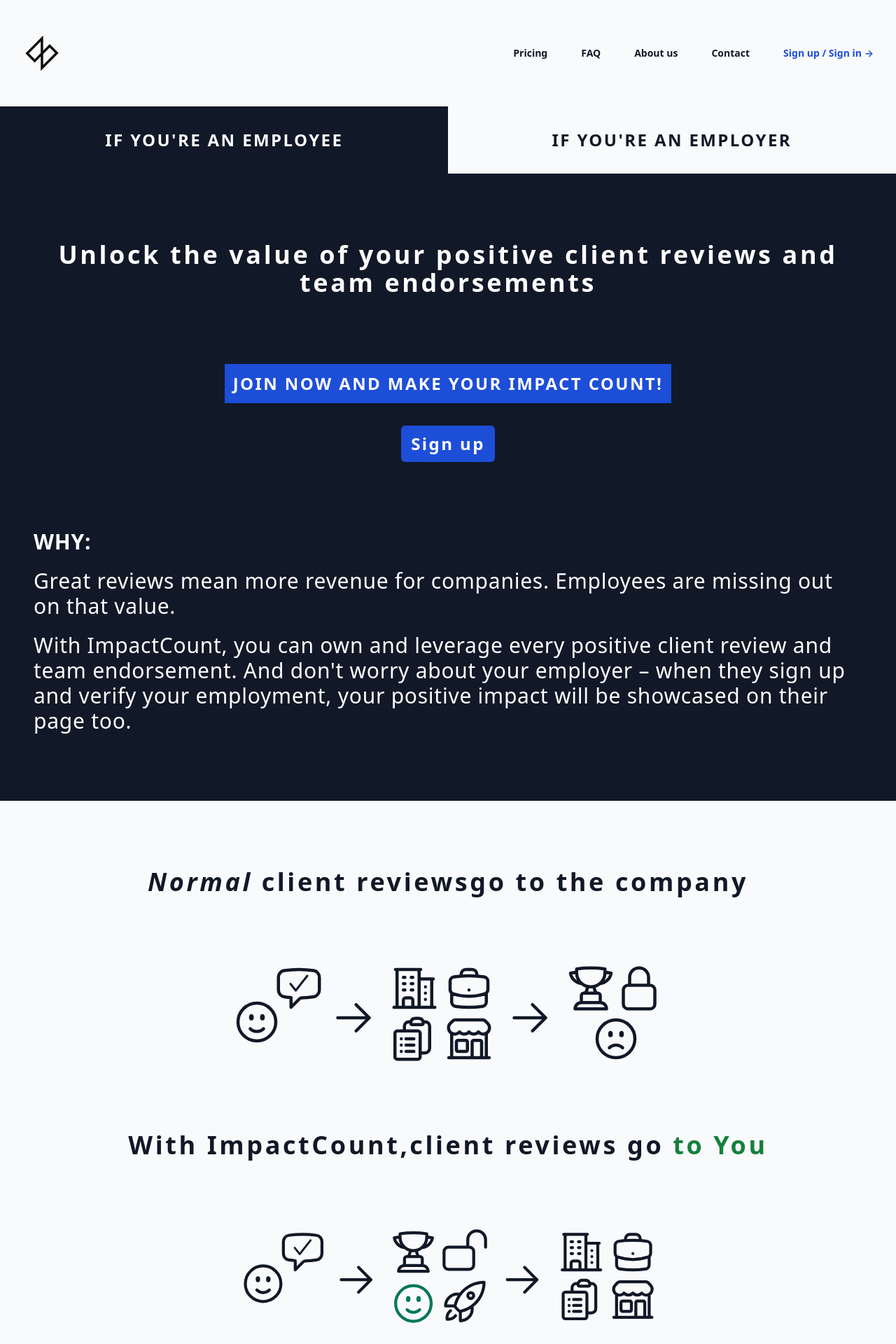
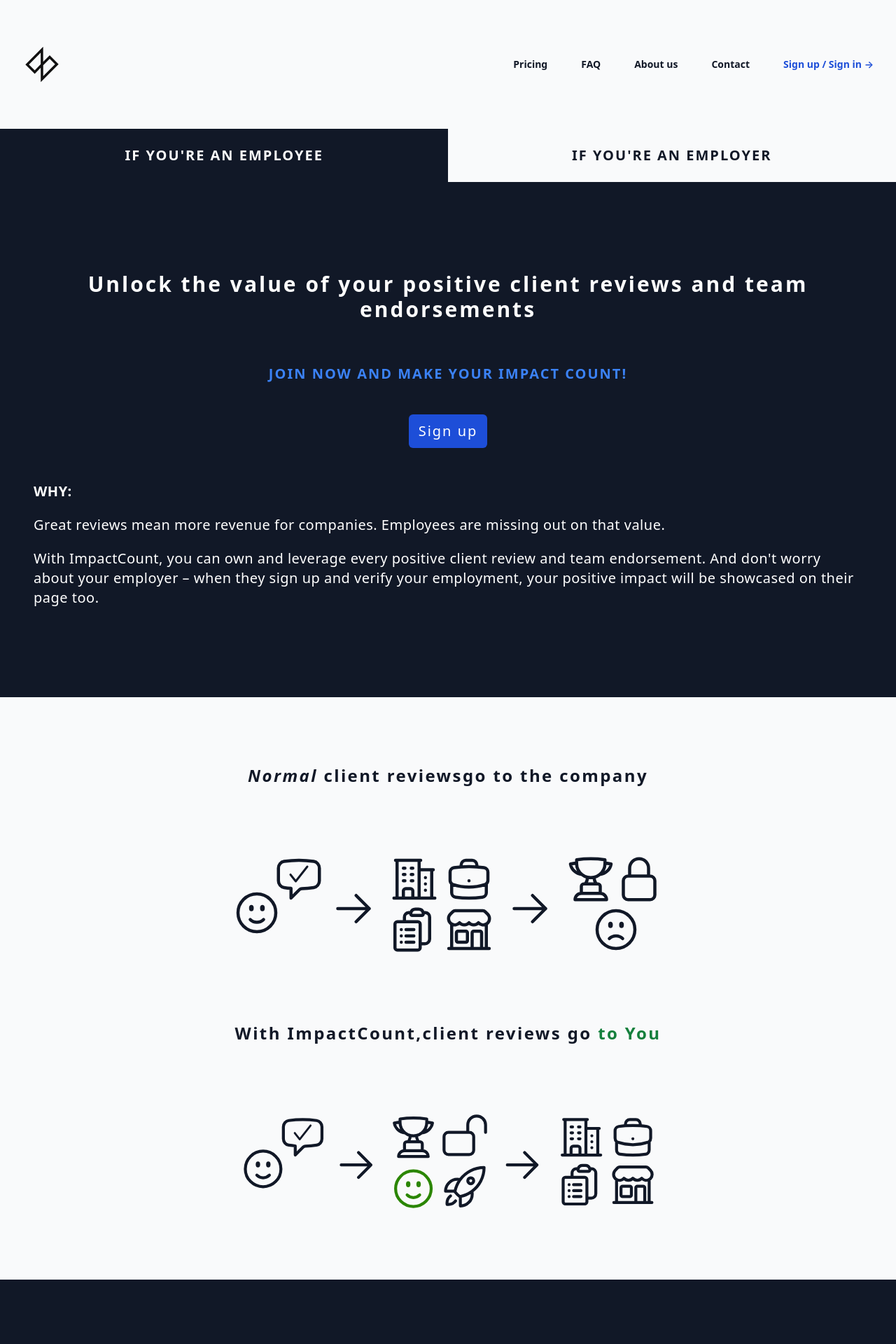
Before and after one commit to jpjpjp2020/iclanding, a Django app: page / in a window 1280 px wide. Shown: the top 1920 px of the page at 70% size. Run offline with Django 4.2, Linux system fonts and the light colour scheme.

Commit message:
color adjust and md: to lg:

```diff
--- a/landingpage/static/landingpage/css/output.css
+++ b/landingpage/static/landingpage/css/output.css
@@ -1094,32 +1028,76 @@ html {
 }
 
 @media (min-width: 768px) {
-  .md\:m-0 {
-    margin: 0px;
-  }
-
   .md\:mx-auto {
     margin-left: auto;
     margin-right: auto;
+  }
+
+  .md\:mb-12 {
+    margin-bottom: 3rem;
+  }
+
+  .md\:mt-12 {
+    margin-top: 3rem;
   }
 
   .md\:max-w-7xl {
     max-width: 80rem;
   }
 
+  .md\:px-16 {
+    padding-left: 4rem;
+    padding-right: 4rem;
+  }
+
   .md\:py-6 {
     padding-top: 1.5rem;
     padding-bottom: 1.5rem;
   }
+
+  .md\:pb-36 {
+    padding-bottom: 9rem;
+  }
+
+  .md\:text-3xl {
+    font-size: 1.875rem;
+    line-height: 2.25rem;
+  }
+
+  .md\:text-xl {
+    font-size: 1.25rem;
+    line-height: 1.75rem;
+  }
 }
 
 @media (min-width: 1024px) {
+  .lg\:m-0 {
+    margin: 0px;
+  }
+
+  .lg\:mx-auto {
+    margin-left: auto;
+    margin-right: auto;
+  }
+
+  .lg\:mb-12 {
+    margin-bottom: 3rem;
+  }
+
+  .lg\:mt-12 {
+    margin-top: 3rem;
+  }
+
   .lg\:flex {
     display: flex;
   }
 
   .lg\:hidden {
     display: none;
+  }
+
+  .lg\:max-w-7xl {
+    max-width: 80rem;
   }
 
   .lg\:gap-x-12 {
@@ -1131,4 +1109,34 @@ html {
     padding-left: 2rem;
     padding-right: 2rem;
   }
+
+  .lg\:py-10 {
+    padding-top: 2.5rem;
+    padding-bottom: 2.5rem;
+  }
+
+  .lg\:py-32 {
+    padding-top: 8rem;
+    padding-bottom: 8rem;
+  }
+
+  .lg\:py-6 {
+    padding-top: 1.5rem;
+    padding-bottom: 1.5rem;
+  }
+
+  .lg\:text-2xl {
+    font-size: 1.5rem;
+    line-height: 2rem;
+  }
+
+  .lg\:text-3xl {
+    font-size: 1.875rem;
+    line-height: 2.25rem;
+  }
+
+  .lg\:text-xl {
+    font-size: 1.25rem;
+    line-height: 1.75rem;
+  }
 }
--- a/landingpage/templates/landingpage/base.html
+++ b/landingpage/templates/landingpage/base.html
@@ -19,7 +19,7 @@
 
     <section>
 
-        <div class="m-8 md:m-0 md:py-6" id="header-menu">
+        <div class="m-8 lg:m-0 lg:py-10" id="header-menu">
             {% include 'partials/header.html' %}
         </div>
 
@@ -30,7 +30,7 @@
             {% endblock %}
 
             <div class="bg-black">
-                <div class="md:mx-auto md:max-w-7xl">
+                <div class="lg:mx-auto lg:max-w-7xl">
                     {% include 'partials/footer.html' %}
                 </div>
             </div>
--- a/landingpage/templates/partials/about_us.html
+++ b/landingpage/templates/partials/about_us.html
@@ -2,7 +2,7 @@
 
 <section class="bg-gray-700" id="about-us">
 
-    <div class="md:mx-auto md:max-w-7xl px-12 py-24 text-white">
+    <div class="lg:mx-auto lg:max-w-7xl px-12 py-24 text-white">
 
         <h4 class="text-4xl font-bold tracking-widest uppercase mb-12">
             About us
@@ -23,11 +23,11 @@
                 environment filled with meaning.
             </p>
 
-            <h5 class="text-3xl text-green-500 mb-12">
+            <h5 class="text-3xl mb-12">
                 In short, it's about time we did things this way.
             </h5>
 
-            <h4 class="text-center text-3xl font-semibold">
+            <h4 class="text-center text-3xl text-green-500 font-semibold">
                 Consider joining our free beta and <span class="text-yellow-500">get a say</span> in the future of employee
                 recognition and performance management.
             </h4>
--- a/landingpage/templates/partials/contact.html
+++ b/landingpage/templates/partials/contact.html
@@ -2,7 +2,7 @@
 
 <section class="bg-gray-900" id="contact">
 
-    <div class="md:mx-auto md:max-w-7xl text-white px-12 py-24">
+    <div class="lg:mx-auto lg:max-w-7xl text-white px-12 py-24">
 
         <div class="text-3xl text-center font-semibold pb-24">
             <h4>
--- a/landingpage/templates/partials/cta.html
+++ b/landingpage/templates/partials/cta.html
@@ -3,32 +3,32 @@
 <div class="font-sans" id="tab-container">
 
     <div class="tab-buttons inline-flex w-full">
-        <button data-target="employee" class="tab-button inline-flex items-center justify-center w-full bg-gray-900 text-white px-4 py-8 text-2xl tracking-widest uppercase font-semibold focus:z-10 active">If you're an employee</button>
-        <button data-target="employer" class="tab-button -ml-px inline-flex items-center justify-center w-full bg-gray-50 text-gray-900 px-4 py-8 text-2xl tracking-widest uppercase font-semibold focus:z-10">If you're an employer</button>
+        <button data-target="employee" class="tab-button inline-flex items-center justify-center w-full bg-gray-900 text-white px-4 py-8 lg:py-6 text-2xl lg:text-xl tracking-widest uppercase font-semibold focus:z-10 active">If you're an employee</button>
+        <button data-target="employer" class="tab-button -ml-px inline-flex items-center justify-center w-full bg-gray-50 text-gray-900 px-4 py-8 lg:py-6 text-2xl lg:text-xl tracking-widest uppercase font-semibold focus:z-10">If you're an employer</button>
     </div>
 
     <div class="bg-gray-900">
 
-        <div class="md:mx-auto md:max-w-7xl">
+        <div class="lg:mx-auto lg:max-w-7xl">
 
-            <section id="employee-content" class="tab-content text-white px-12 py-24">
-                <h2 class="text-4xl text-center font-bold tracking-widest mb-24">
+            <section id="employee-content" class="tab-content text-white px-12 py-24 lg:py-32">
+                <h2 class="text-4xl lg:text-3xl text-center font-bold tracking-widest mb-24 lg:mb-12">
                     Unlock the value of your positive client reviews and team endorsements
                 </h2>
                 <div class="flex flex-col items-center mb-8">
-                    <h4 class="bg-blue-700 p-3 text-2xl text-white text-center font-semibold tracking-widest uppercase inline-block">
+                    <h4 class="p-3 text-2xl lg:text-xl text-blue-500 text-center font-bold tracking-widest uppercase inline-block">
                         Join now and make your impact count!
                     </h4>
                 </div>
                 <div class="flex items-center justify-center">
-                    <a href="#" class="rounded-md bg-blue-700 px-3.5 py-2.5 text-2xl font-semibold tracking-widest text-white">Sign up</a>
+                    <a href="#" class="rounded-md bg-blue-700 px-3.5 py-2.5 text-2xl lg:text-xl font-medium tracking-widest text-white">Sign up</a>
                 </div>
-                <div class="mt-24">
-                    <h4 class="text-3xl font-semibold tracking-wide uppercase mb-5">Why:</h4>
-                    <p class="text-3xl font-normal tracking-wide mb-5">
+                <div class="mt-24 lg:mt-12">
+                    <h4 class="text-3xl lg:text-xl font-semibold tracking-wide uppercase mb-5">Why:</h4>
+                    <p class="text-3xl lg:text-xl font-normal tracking-wide mb-5">
                         Great reviews mean more revenue for companies. Employees are missing out on that value.
                     </p>
-                    <p class="text-3xl font-normal tracking-wide">
+                    <p class="text-3xl lg:text-xl font-normal tracking-wide">
                         With ImpactCount, you can own and leverage every positive client review and team endorsement.
                         And don't worry about your employer – when they sign up and verify your employment,
                         your positive impact will be showcased on their page too.
@@ -36,24 +36,24 @@
                 </div>
             </section>
 
-            <section id="employer-content" class="tab-content text-white px-12 py-24 hidden">
-                <h2 class="text-4xl text-center font-bold tracking-widest mb-24">
+            <section id="employer-content" class="tab-content text-white px-12 py-24 lg:py-32 hidden">
+                <h2 class="text-4xl lg:text-3xl text-center font-bold tracking-widest mb-24 lg:mb-12">
                     Unlock the potential of your employees + improve motivation & retention
                 </h2>
                 <div class="flex flex-col items-center mb-8">
-                    <h4 class="bg-blue-700 p-3 text-2xl text-center text-white font-semibold tracking-widest uppercase inline-block">
+                    <h4 class="p-3 text-2xl lg:text-xl text-blue-500 text-center font-bold tracking-widest uppercase inline-block">
                         Join now and make your impact count!
                     </h4>
                 </div>
                 <div class="flex items-center justify-center">
-                    <a href="#" class="rounded-md bg-blue-700 px-3.5 py-2.5 text-2xl font-semibold tracking-widest text-white">Sign up</a>
+                    <a href="#" class="rounded-md bg-blue-700 px-3.5 py-2.5 text-2xl lg:text-xl font-medium tracking-widest text-white">Sign up</a>
                 </div>
-                <div class="mt-24">
-                    <h4 class="text-3xl font-semibold uppercase tracking-wide mb-5">Why:</h4>
-                    <p class="text-3xl font-normal tracking-wide mb-5">
+                <div class="mt-24 lg:mt-12">
+                    <h4 class="text-3xl lg:text-xl font-semibold uppercase tracking-wide mb-5">Why:</h4>
+                    <p class="text-3xl lg:text-xl font-normal tracking-wide mb-5">
                         Lack of purpose and appreciation will lead to disengagement and turnover.<br>
                     </p>
-                    <p class="text-3xl font-normal tracking-wide">
+                    <p class="text-3xl lg:text-xl font-normal tracking-wide">
                         With ImpactCount, your employees can proudly own their positive client reviews
                         and team endorsements, improving retention and motivation. Their accomplishments
                         will also be showcased on your company profile.
--- a/landingpage/templates/partials/faq.html
+++ b/landingpage/templates/partials/faq.html
@@ -2,7 +2,7 @@
 
 <section class="bg-gray-50" id="faq">
 
-    <div class="md:mx-auto md:max-w-7xl px-12 py-24">
+    <div class="lg:mx-auto lg:max-w-7xl px-12 py-24">
 
         <div>
             <h4 class="text-4xl font-bold text-gray-900 tracking-widest uppercase mb-12">FAQ</h4>
--- a/landingpage/templates/partials/pricing.html
+++ b/landingpage/templates/partials/pricing.html
@@ -2,7 +2,7 @@
 
 <section class="bg-gray-900" id="pricing">
 
-    <div class="md:mx-auto md:max-w-7xl p-24 font-sans tracking-wide">
+    <div class="lg:mx-auto lg:max-w-7xl p-24 font-sans tracking-wide">
 
         <div>
             <h2 class="text-4xl font-sans font-bold text-white text-center tracking-widest mb-12">
--- a/landingpage/templates/partials/visual.html
+++ b/landingpage/templates/partials/visual.html
@@ -2,13 +2,13 @@
 
 <div class="bg-gray-50">
 
-    <div class="md:mx-auto md:max-w-7xl p-24">
+    <div class="lg:mx-auto lg:max-w-7xl p-24">
 
         <div class="flex flex-col items-center justify-center">
 
             <div class="w-full flex flex-col items-center justify-center mb-24">
                 <div class="text-center mb-24">
-                    <h2 class="text-4xl text-gray-900 font-bold font-sans tracking-widest">
+                    <h2 class="text-4xl lg:text-2xl text-gray-900 font-bold font-sans tracking-widest">
                         <span class="italic">Normal</span> client reviews<br class="lg:hidden">go to the company
                     </h2>
                 </div>
@@ -17,7 +17,7 @@
 
             <div class="w-full flex flex-col items-center justify-center">
                 <div class="text-center mb-24">
-                    <h2 class="text-4xl text-gray-900 font-bold font-sans tracking-widest">
+                    <h2 class="text-4xl lg:text-2xl text-gray-900 font-bold font-sans tracking-widest">
                         With ImpactCount,<br class="lg:hidden">client reviews go <span class="text-green-700">to You</span>
                     </h2>
                 </div>
```
Also changed, not shown: other parts of landingpage/static/landingpage/css/output.css (+0 -66 lines), landingpage/templates/partials/bu_cta.html (added, +68 -0 lines), landingpage/static/landingpage/img/withic3.svg.
